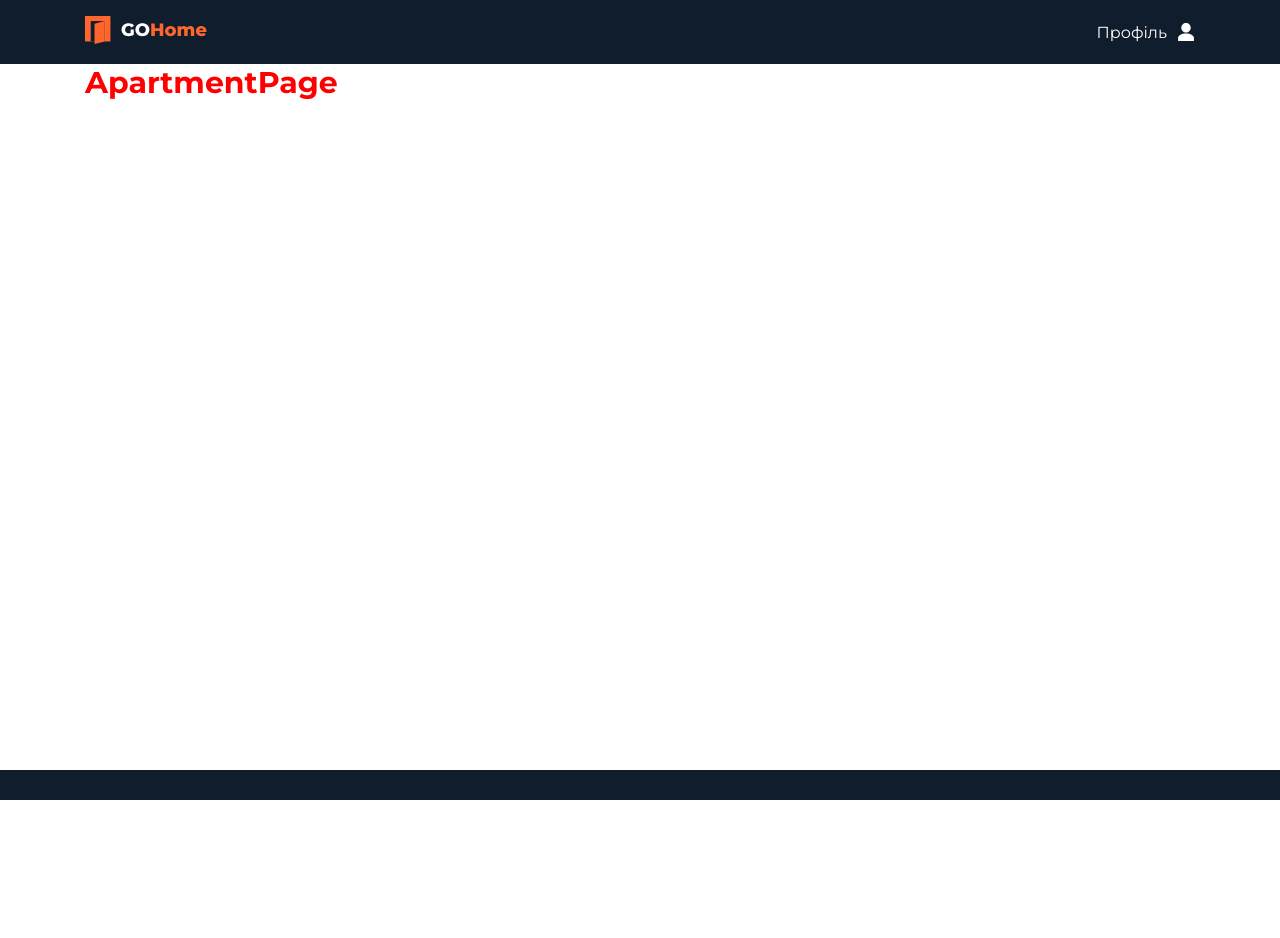
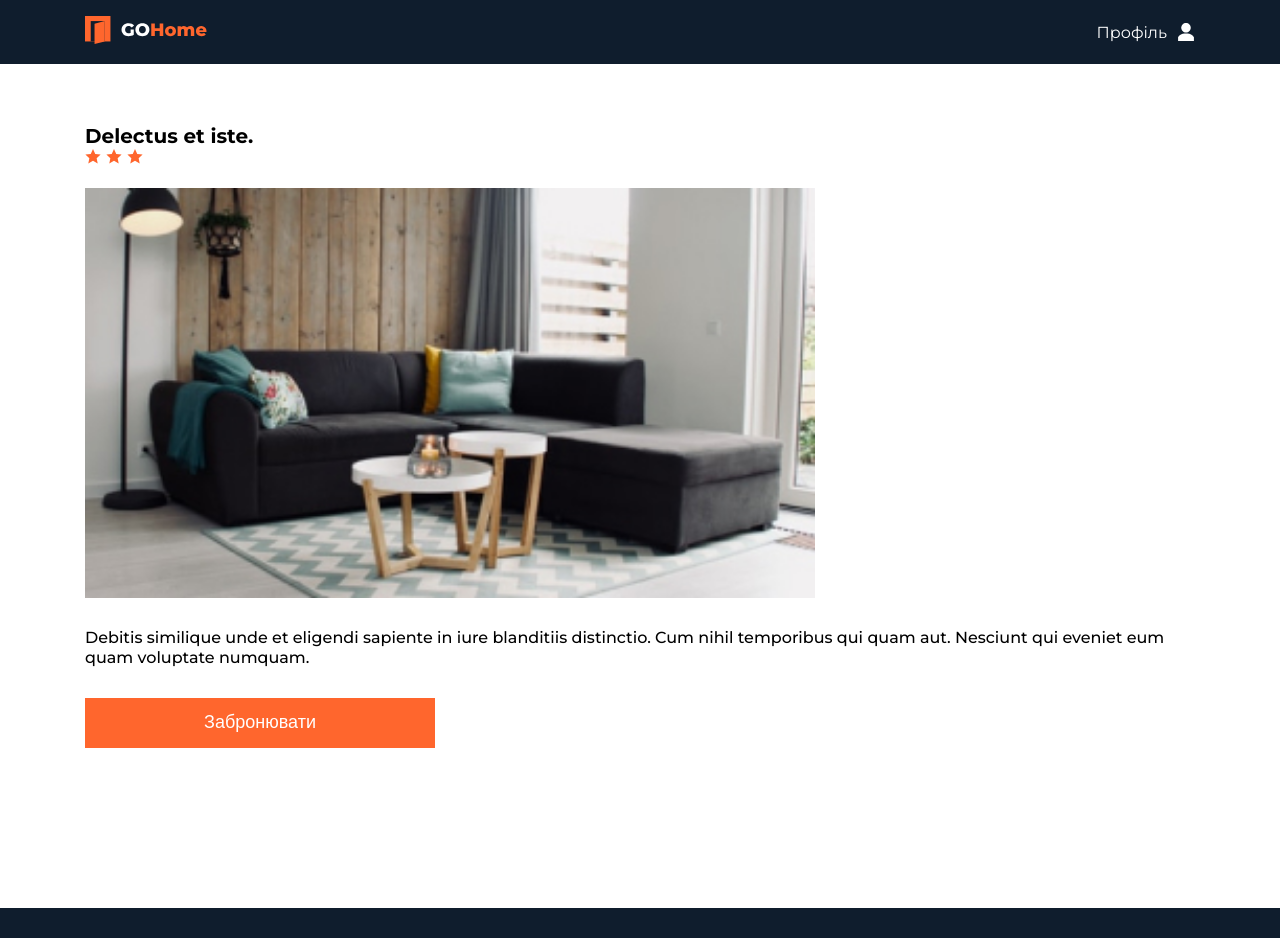
Before and after one commit to Juliya-Boiko/vue-test, a Vue app: page /apartment/5f689a2c09b16000e9a2f47b in a window 1280 px wide. Before the commit the page ends 800 px from the top, so only its background shows below. Built offline with nearby package versions, Linux system fonts and the light colour scheme.

Commit message:
add ApertmentInfo

```diff
--- a/src/components/apartment/ApartmentFilter.vue
+++ b/src/components/apartment/ApartmentFilter.vue
@@ -11,7 +11,7 @@
 
 <script>
 import MainContainer from "../shared/MainContainer.vue";
-import PrimaryBtn from "../PrimaryBtn.vue";
+import PrimaryBtn from "../shared/PrimaryBtn.vue";
 import CustomSelect from "../shared/CustomSelect.vue";
 import CustomInput from "../shared/CustomInput.vue";
 export default {
@@ -30,10 +30,6 @@ export default {
   },
   methods: {
     handleSubmit() {
-      // console.log("this.price ---->", this.price);
-      // console.log("this.city ---->", this.city);
-      //console.log("FILTER FORM SUBMIT");
-      //this.$emit("submit", "form submitted");
     },
   },
   computed: {
--- /dev/null
+++ b/src/components/apartment/ApartmentInfo.vue
@@ -0,0 +1,60 @@
+<template>
+  <div class="apartment-info">
+    <div class="apartment-info__header">
+      <h2 class="apartment-info__title">{{ apartment.title }}</h2>
+      <StarRating :rating="apartment.rating" />
+    </div>
+    <img :src="apartment.imgUrl" alt="" class="apartment-info__img" />
+    <p class="apartment-info__descr">{{ apartment.descr }}</p>
+    <PrimaryBtn type="submit" title="Забронювати" />
+  </div>
+</template>
+
+<script>
+import PrimaryBtn from "../shared/PrimaryBtn.vue";
+import StarRating from "../StarRating.vue";
+
+export default {
+  name: "ApartmentInfo",
+  components: { PrimaryBtn, StarRating },
+  props: {
+    apartment: {
+      type: Object,
+      required: true,
+    },
+  },
+};
+</script>
+
+<style lang="scss" scoped>
+@import "../../assets/scss/variables.scss";
+
+.apartment-info {
+  padding: 60px 0;
+}
+
+.apartment-info__header {
+  margin-bottom: 20px;
+}
+
+.apartment-info__title {
+  font-weight: 700;
+  font-size: 20px;
+  line-height: 24px;
+  color: $primary-color;
+}
+
+.apartment-info__img {
+  display: block;
+  width: 730px;
+  margin-bottom: 30px;
+}
+
+.apartment-info__descr {
+  margin-bottom: 30px;
+  font-weight: 500;
+  font-size: 16px;
+  line-height: 20px;
+  color: $primary-color;
+}
+</style>
--- a/src/components/PrimaryBtn.vue
+++ b/src/components/shared/PrimaryBtn.vue
@@ -19,7 +19,7 @@ export default {
 </script>
 
 <style lang="scss" scoped>
-@import "../assets/scss/variables.scss";
+@import "../../assets/scss/variables.scss";
 
 .btnAccent {
   width: 350px;
--- a/src/pages/ApartmentPage.vue
+++ b/src/pages/ApartmentPage.vue
@@ -1,19 +1,27 @@
 <template>
   <div class="content">
     <MainContainer>
-      <h2 class="title">ApartmentPage</h2>
+      <!-- <h2 class="title">ApartmentPage</h2> -->
+      <ApartmentInfo :apartment="apartment" />
     </MainContainer>
   </div>
 </template>
 
 <script>
 import MainContainer from "@/components/shared/MainContainer.vue";
+import apartments from "@/mock/apartments";
+import ApartmentInfo from "@/components/apartment/ApartmentInfo.vue";
 
 export default {
   name: "ApartmentPage",
-  components: { MainContainer },
+  components: { MainContainer, ApartmentInfo },
+  computed: {
+    apartment() {
+      return apartments.find((item) => item.id === this.$route.params.id);
+    },
+  },
   mounted() {
-    //console.log(this.$router);
+    console.log("this.apartment --->", this.apartment);
     //console.log(this.$route);
   },
 };
```
